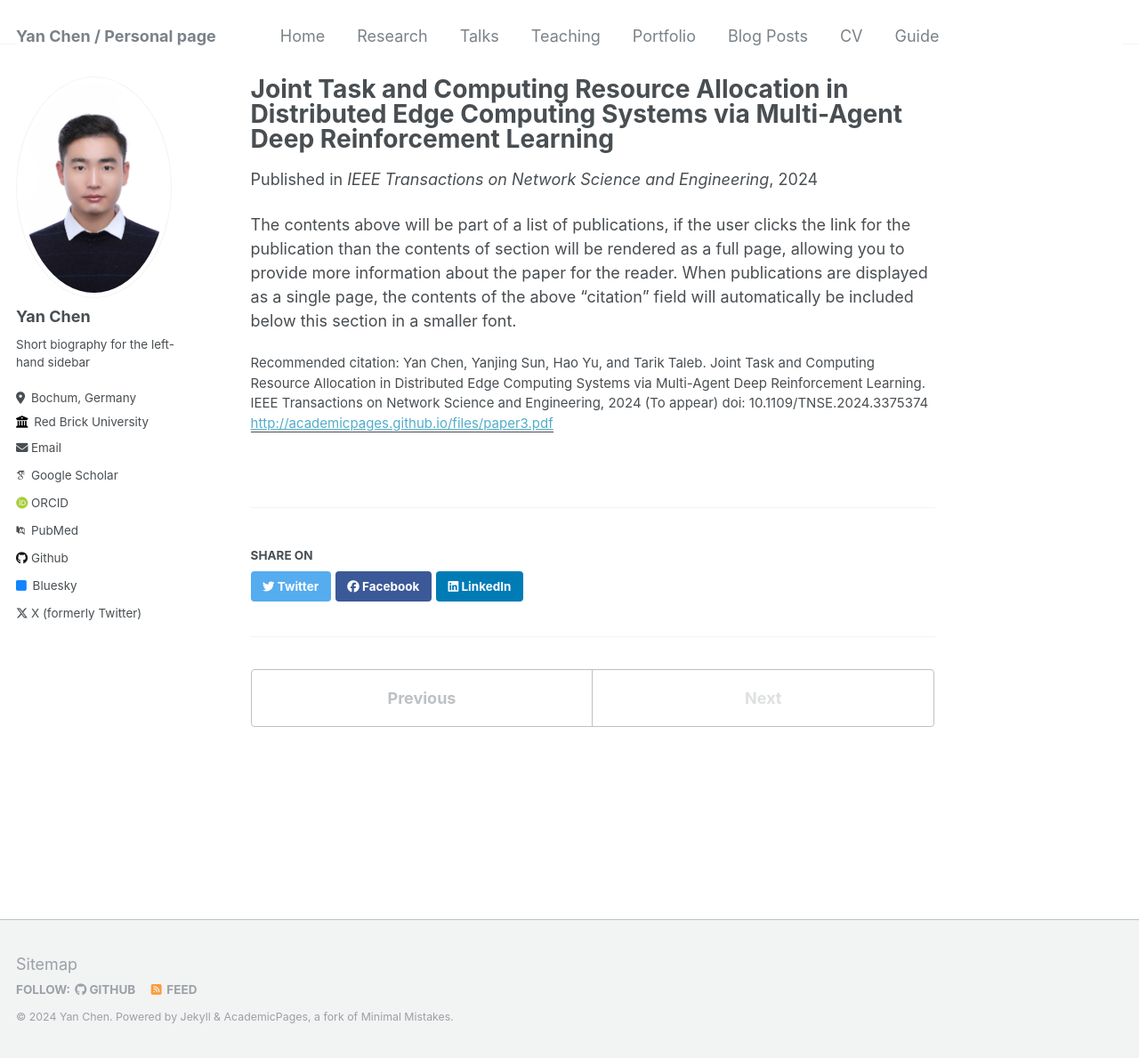
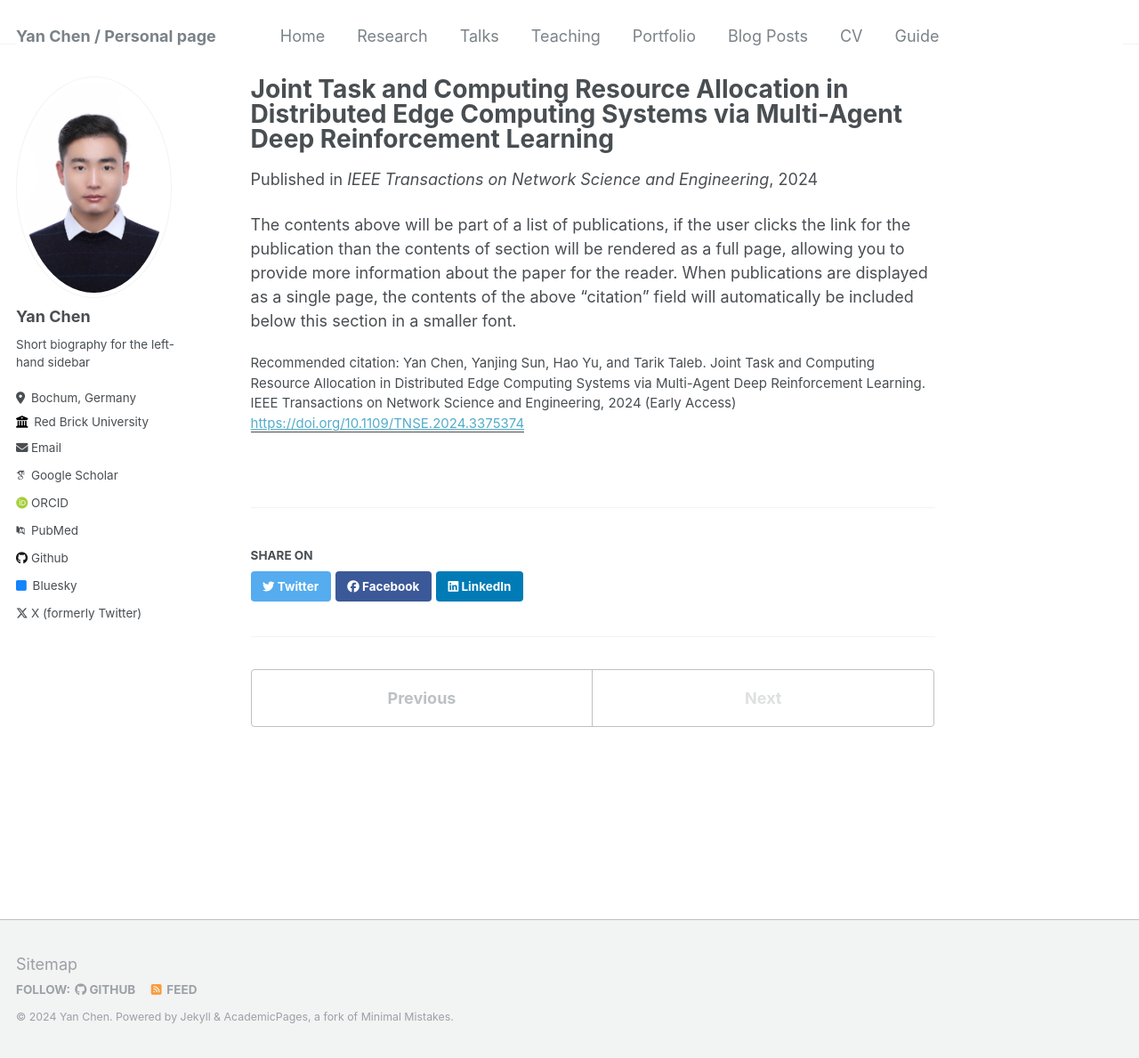
Before and after one commit to Yanni-Chen/Yanni-Chen.github.io, a Jekyll site: the page built from _publications/2024-04-15-Journal-TNSE.md, in a window 1280 px wide and 1189 px high. Shown: the whole window at 89% size. Built offline with Jekyll 4.4.1, drawn with Linux system fonts in a browser that asks for light colours; some web fonts are replaced.

Commit message:
Update 2024-04-15-Journal-TNSE.md

```diff
--- a/_publications/2024-04-15-Journal-TNSE.md
+++ b/_publications/2024-04-15-Journal-TNSE.md
@@ -5,8 +5,8 @@ permalink: /publication/2024-02-17-paper-title-number-4
 excerpt: 'This paper is about ***'
 date: 2024-04-15
 venue: 'IEEE Transactions on Network Science and Engineering'
-paperurl: 'http://academicpages.github.io/files/paper3.pdf'
-citation: 'Yan Chen, Yanjing Sun, Hao Yu, and Tarik Taleb. Joint Task and Computing Resource Allocation in Distributed Edge Computing Systems via Multi-Agent Deep Reinforcement Learning. IEEE Transactions on Network Science and Engineering, 2024 (To appear) doi: 10.1109/TNSE.2024.3375374'
+paperurl: 'https://doi.org/10.1109/TNSE.2024.3375374'
+citation: 'Yan Chen, Yanjing Sun, Hao Yu, and Tarik Taleb. Joint Task and Computing Resource Allocation in Distributed Edge Computing Systems via Multi-Agent Deep Reinforcement Learning. IEEE Transactions on Network Science and Engineering, 2024 (Early Access)'
 ---
 
 The contents above will be part of a list of publications, if the user clicks the link for the publication than the contents of section will be rendered as a full page, allowing you to provide more information about the paper for the reader. When publications are displayed as a single page, the contents of the above "citation" field will automatically be included below this section in a smaller font.
```
